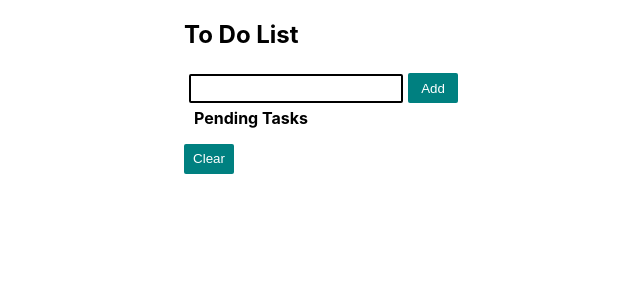
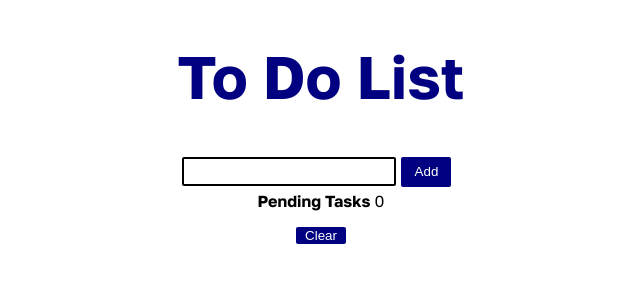
Before and after one commit to safegergis/react-todolist, a React (Create React App) app: page / in a window 1280 px wide. Shown: the top 300 px of the page, without its empty margins (319-959 px from the left). Built offline with nearby package versions, Linux system fonts and the light colour scheme.

Commit message:
new styling, does not allow empty tasks

```diff
--- a/public/index.html
+++ b/public/index.html
@@ -24,6 +24,9 @@
       work correctly both with client-side routing and a non-root public URL.
       Learn how to configure a non-root public URL by running `npm run build`.
     -->
+    <link rel="preconnect" href="https://fonts.googleapis.com">
+    <link rel="preconnect" href="https://fonts.gstatic.com" crossorigin>
+    <link href="https://fonts.googleapis.com/css2?family=Golos+Text:wght@400;600;700&display=swap" rel="stylesheet">
     <title>React App</title>
   </head>
   <body>
--- a/src/App.js
+++ b/src/App.js
@@ -1,25 +1,44 @@
-import logo from './logo.svg';
 import './App.css';
-import styled from "styled-components";
+import styled, {createGlobalStyle} from "styled-components";
 import React, { useState } from 'react';
 
+const GlobalStyle = createGlobalStyle`
+  body {
+    font-family: 'Golos Text', sans-serif;
+  }
+`;
+const Title = styled.h1`
+  font-size: 60px;
+  text-align: center;
+  color: navy;
+`;
 const Container = styled.div`
   display: flex;
   align-items: center;
   flex-direction: column;
 `;
+const BottomContainer = styled(Container)`
+  flex-directions: row;
+  justify-items: center;
+  align-items: center
+
+`;
 const Button = styled.button`
   display: inline-block;
   flex: 1;
   border: none;
-  background-color: teal;
+  background-color: navy;
   color: white;
   height: 30px;
   width: 50px;
   border-radius: 2px;
   cursor: pointer;
 `;
-const Text =  styled.input`
+const ClearButton = styled(Button)`
+  display: flex
+  align-items:center
+`;
+const Input =  styled.input`
   border: 2px solid #000;
   width: 200px;
   padding: 5px;
@@ -28,13 +47,15 @@ const Text =  styled.input`
 `;
 const TaskCount = styled.span`
   margin: 10px;
+
 `;
 const Tasks = styled.div`
-
+  text-align: center;
 `;
 const LIST = styled.li`
   listStyle:"none";
   text-decoration: "line-through";
+  text-align: center;
 `
 
 function App() {
@@ -43,6 +64,9 @@ function App() {
   const [completedTaskCount, setCompletedTaskCount] = useState(0);
 
   const handleClick = () => {
+    if(input == ""){
+      alert("Must input a task")
+    } else {
       const id = todoList.length + 1;
       setTodoList((prev) => [
         ...prev,
@@ -53,6 +77,7 @@ function App() {
         }
       ]);
       setInput("");
+    }
   };
 
 const handleComplete = (id) => {
@@ -76,14 +101,16 @@ const handleClear = () => {
   )
   }
   return (
+    <>
+    <GlobalStyle />
       <Container>
           <div>
-            <h2> To Do List </h2>
-            <Text value={input} onChange={e => setInput(e.target.value)} />
+              <Title> To Do List </Title>
+              <Input value={input} onChange={e => setInput(e.target.value)} />
               <Button onClick={() => handleClick()}>Add</Button>
             <Tasks>
               <TaskCount>
-              <b>Pending Tasks</b>
+                <b>Pending Tasks</b> {todoList.length}
               </TaskCount>
             </Tasks>
             <div>
@@ -105,9 +132,13 @@ const handleClear = () => {
                 })}
               </ul>
             </div>
-          <Button onClick={() => handleClear()}>Clear</Button>
+            <BottomContainer>
+              <ClearButton onClick={() => handleClear()}>Clear</ClearButton>
+              </BottomContainer>
+
           </div>
       </Container>
+      </>
   );
 };
 
```
Lines whose indentation alone changed are shown as unchanged.
